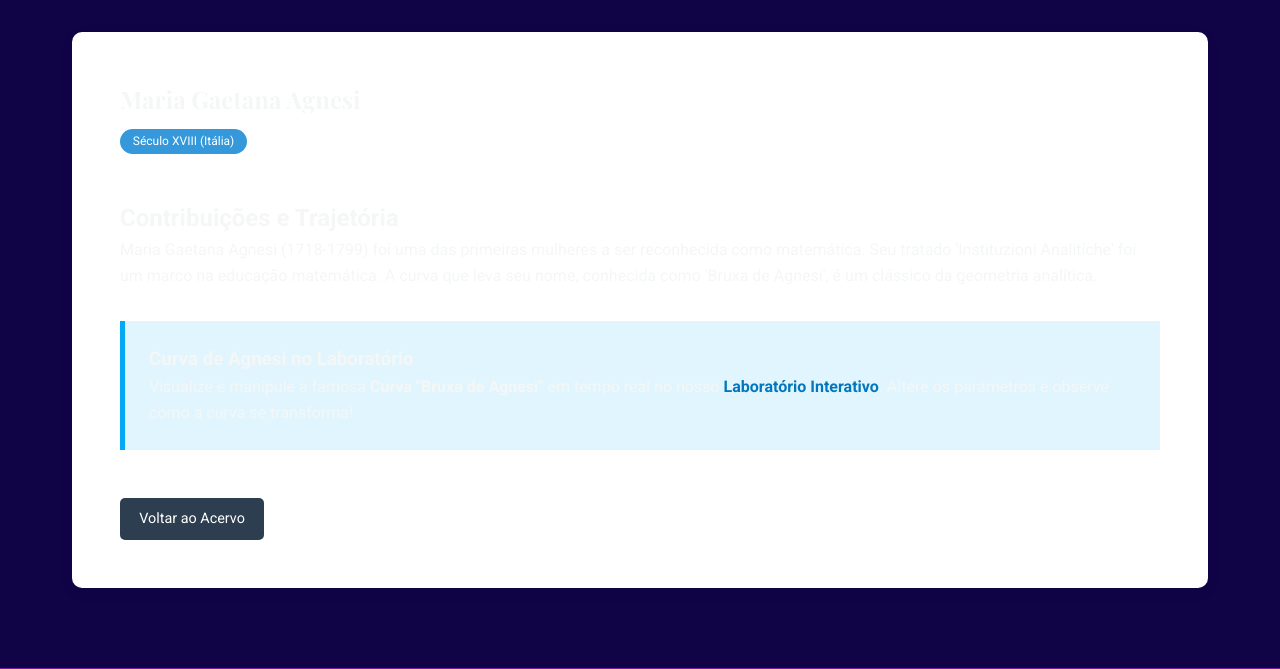
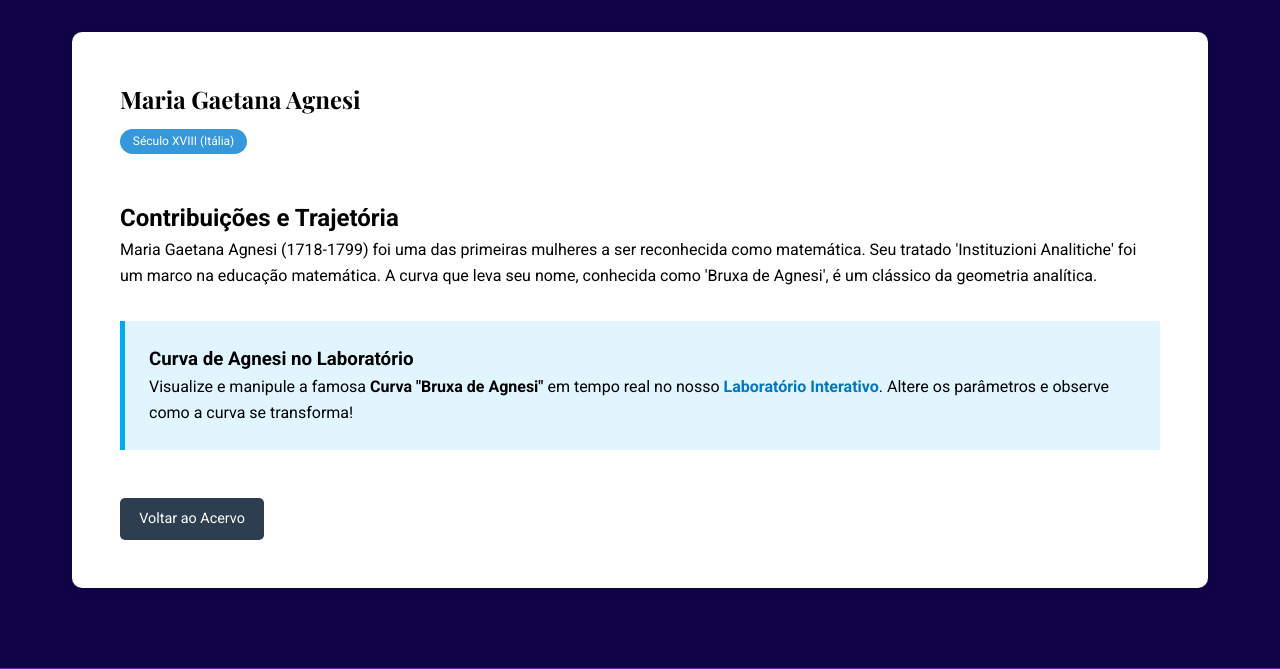
Before and after one commit to theonlyapolo/stem-elas, a Flask app: page /biografia/agnesi in a window 1280 px wide. Shown: the part 70-739 px from the top of the page. Run offline with Flask 3, Linux system fonts and the light colour scheme.

Commit message:
Update color styles in biografia.html
Added black color to headings and content for better visibility.

```diff
--- a/templates/biografia.html
+++ b/templates/biografia.html
@@ -55,11 +55,13 @@ def calcular_bernoulli(n):
     box-shadow: 0 4px 15px rgba(0,0,0,0.05);
 }
 .bio-detail h1 {
+    color: black;
     font-family: 'Playfair Display', serif;
     margin-bottom: 0.5rem;
 }
 .content {
     margin: 2rem 0;
+    color: black;
 }
 .code-box {
     background: #2d3436;
@@ -73,6 +75,7 @@ def calcular_bernoulli(n):
     padding: 1.5rem;
     border-left: 5px solid #03a9f4;
     margin-top: 2rem;
+    color: black;
 }
 .interactive-hint a {
     color: #0277bd;
```
